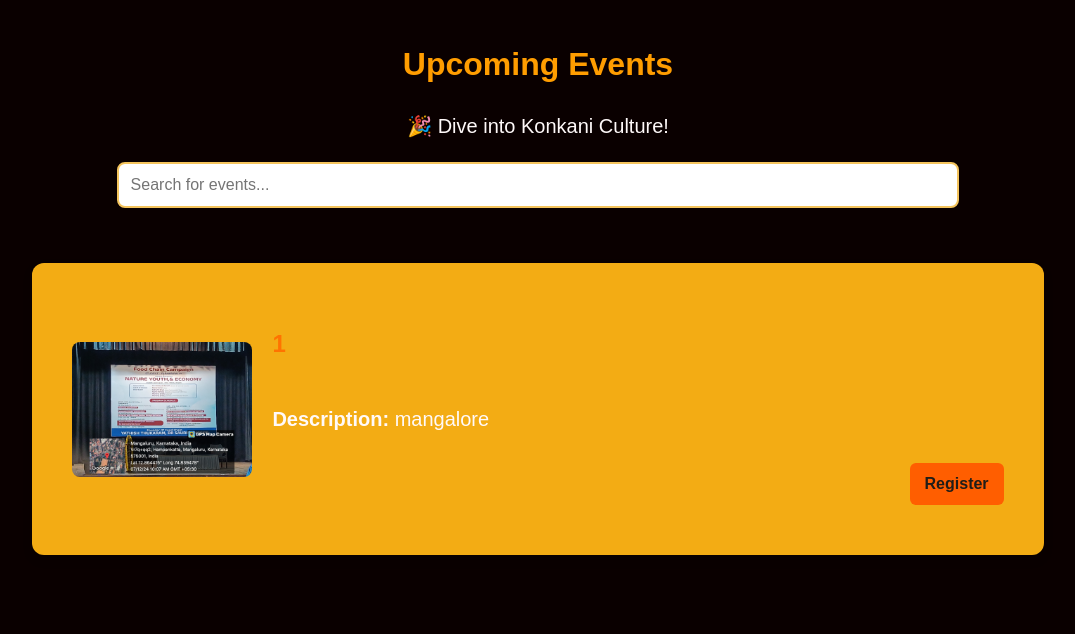
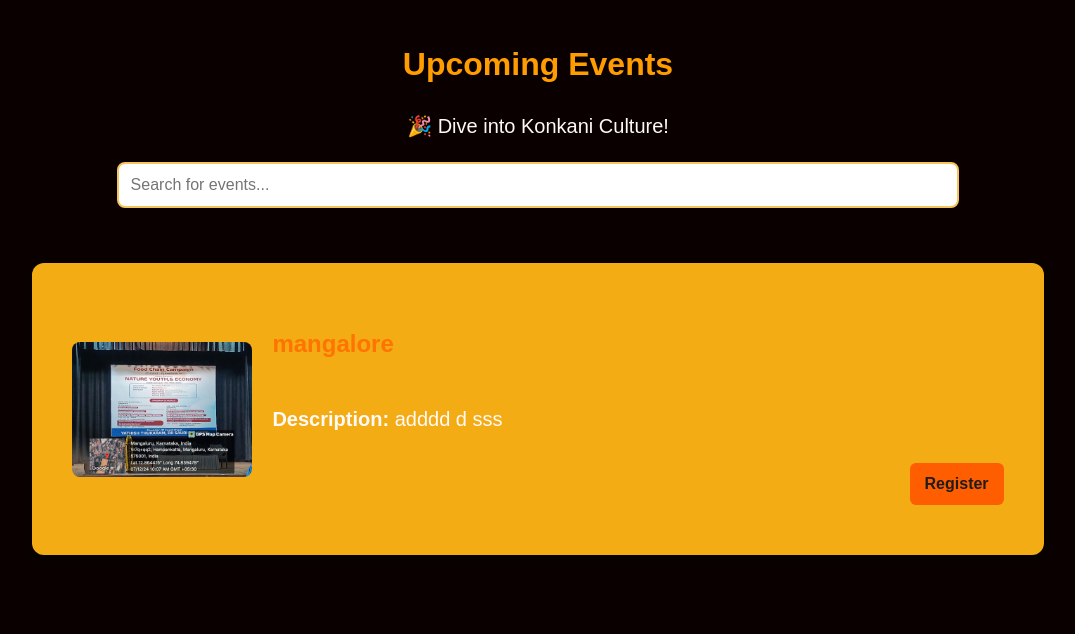
Before and after one commit to RakshithaBhakta063/KKA_WEBSITE, a Flask app: page /upcoming-events in a window 1280 px wide. Shown: the part 39-673 px from the top of the page, without its empty margins (102-1177 px from the left). Run offline with Flask 3, Linux system fonts and the light colour scheme; data comes from the database, SQL or seed files in the repository.

Commit message:
Fixed description and title  of upcoming events

```diff
--- a/templates/upevents.html
+++ b/templates/upevents.html
@@ -25,8 +25,8 @@
                 <div class="event">
                     <img src="{{ url_for('static', filename=event[3]) }}" alt="{{ event[0] }}" onclick="openModal(this.src)">
                     <div class="event-info">
-                        <h3>{{ event[0] }}</h3>
-                        <p><strong>Description:</strong> {{ event[1] }}</p>
+                        <h3>{{ event[1] }}</h3>
+                        <p><strong>Description:</strong> {{ event[2] }}</p>
                         <!-- Register Button -->
                         <a href="{{ url_for('event_register', event_id=event[0]) }}" class="register-btn">Register</a>
                     </div>
```
